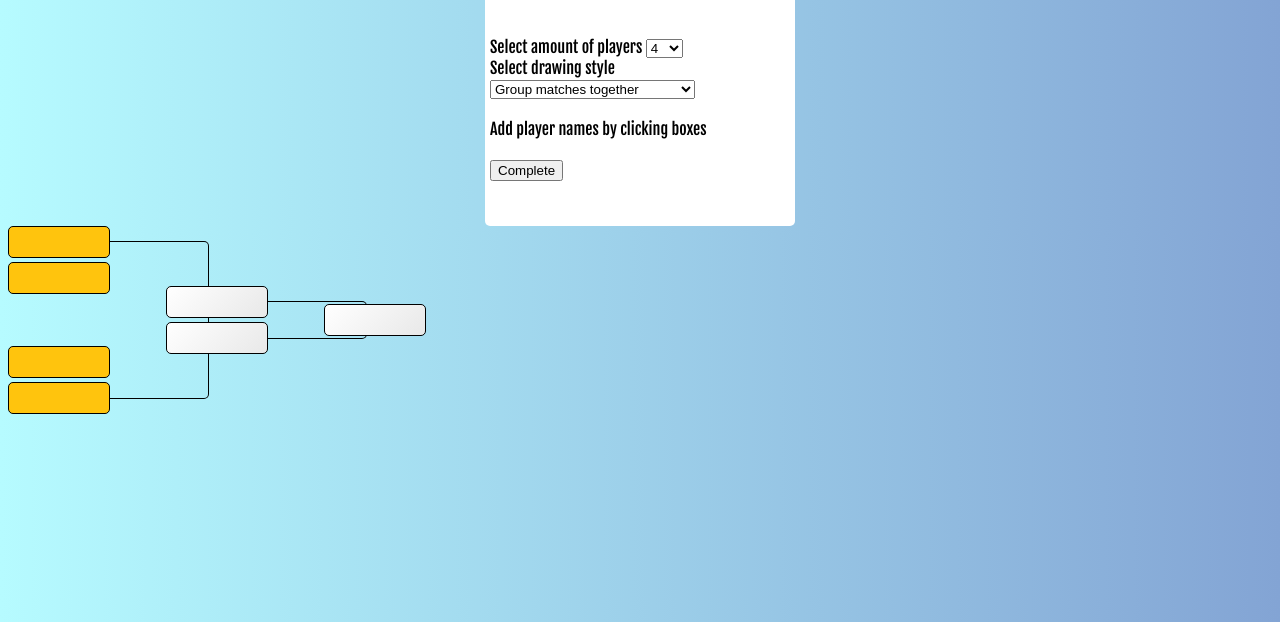
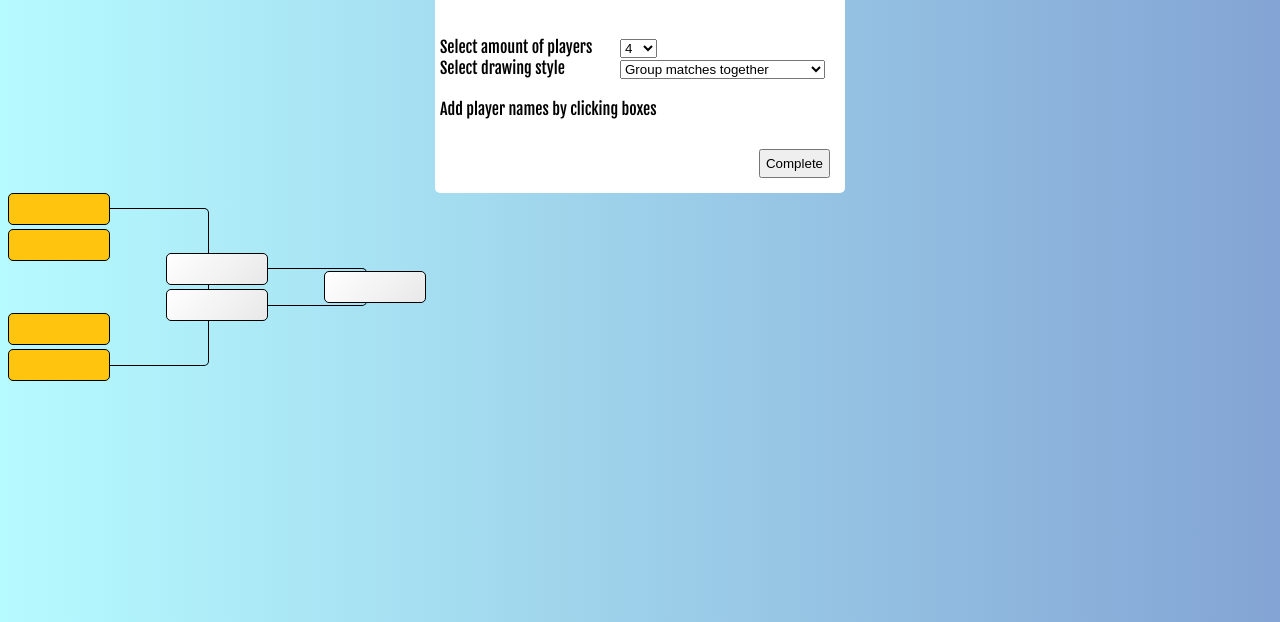
Before and after one commit to juhawilppu/kuppy, a plain HTML site: page interactive_example.html in a window 1280 px wide. Shown: the part 131-753 px from the top of the page. Drawn offline with nearby package versions, Linux system fonts and the light colour scheme.

Commit message:
Enhanced example UI

```diff
--- a/example.css
+++ b/example.css
@@ -13,6 +13,7 @@ body {
 	font-size: 25px;
 	font-family: 'Fjalla One', sans-serif;
 }
+
 
 .guide.hidden {
 	display:none;
@@ -36,9 +37,23 @@ body {
 	background: white;
 	border-radius: 5px;
 	padding: 5px;
-	width: 300px;
+	width: 400px;
 	margin-left: auto;
 	margin-right: auto;
+}
+
+.select_caption {
+	width: 180px;
+	float: left;
+}
+
+#complete_initialization {
+	margin: 10px;
+	padding: 5px;
+}
+
+.button_container {
+	text-align: right;
 }
 
 #tournament {
--- a/interactive_example.html
+++ b/interactive_example.html
@@ -60,9 +60,10 @@
 		<br><br>
 
 		<div class="settings">
-			<div>Select amount of players
+			<div>
+				<div class="select_caption">Select amount of players</div>
 
-			<select id="player_amount_selection">
+				<select id="player_amount_selection" class="select_element">
 					<option value="4">4</option>
 					<option value="8">8</option>
 					<option value="16">16</option>
@@ -71,9 +72,10 @@
 				</select>
 			</div>
 
-			<div>Select drawing style
+			<div>
+				<div class="select_caption">Select drawing style</div>
 
-			<select id="draw_style_selection">
+				<select id="draw_style_selection" class="select_element">
 					<option value="2">Group matches together</option>
 					<option value="1">Keep winner at previous match</option>
 				</select>
@@ -86,9 +88,9 @@
 		<div id="player_proceed_guide" class="guide hidden">Click player name to proceed him to the next round.</div>
 
 		<br>
+		<div class="button_container">
 			<button class="settings" id="complete_initialization">Complete</button>
-		<br><br><br>
-
+		</div>
 	</div>
 
 	<div id="tournament"></div>
```
Lines whose indentation alone changed are shown as unchanged.
